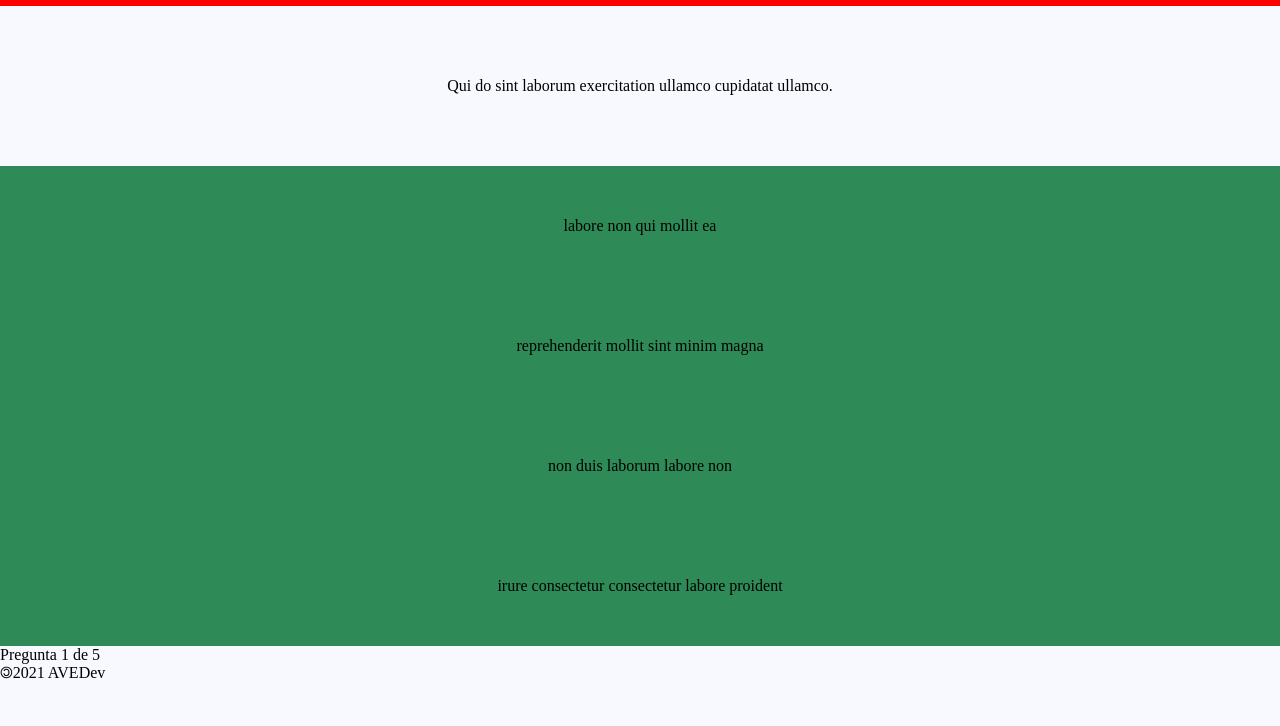
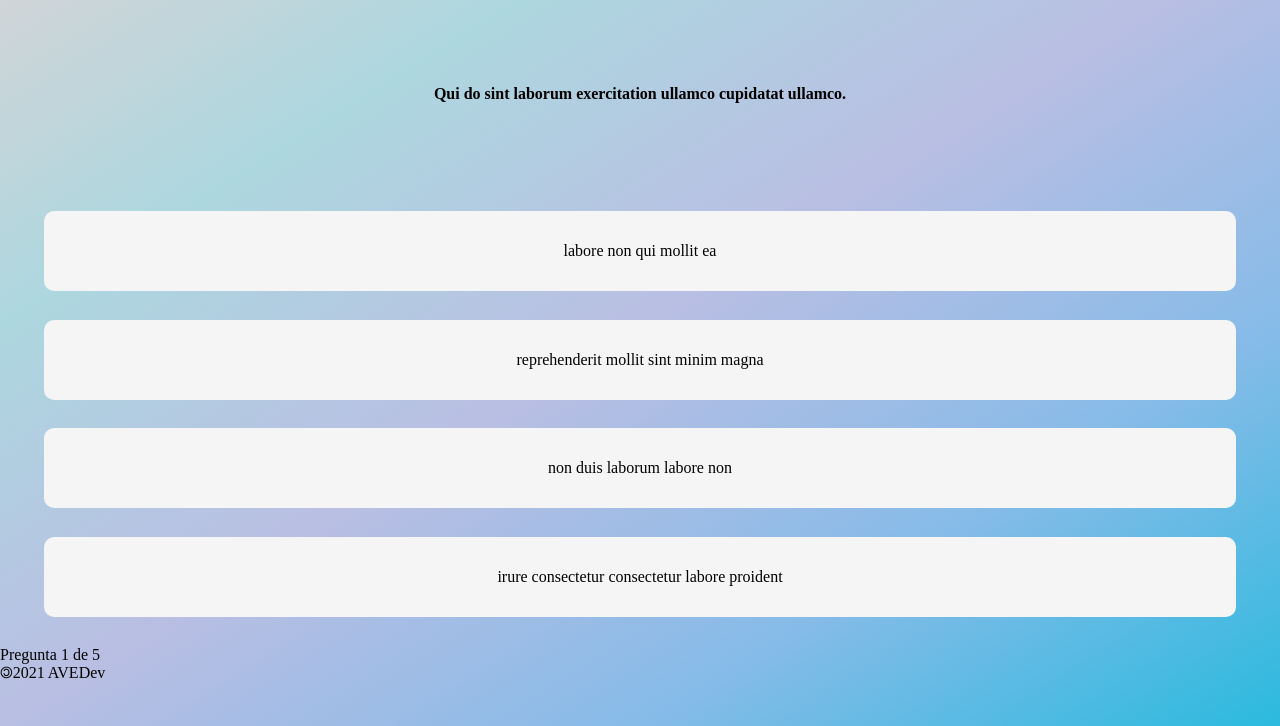
Before and after one commit to rovilram/quizFullstack, a plain HTML site: page quiz.html in a window 1280 px wide. Shown: the part 74-800 px from the top of the page. Drawn offline with Linux system fonts and the light colour scheme.

Commit message:
styles.css: index.html styles

```diff
--- a/css/styles.css
+++ b/css/styles.css
@@ -1,6 +1,23 @@
+:root {
+  --main-bg-color: #f5f5f5;
+  --second-bg-color: #d8d4d6;
+  --body-bg-color: #ADD7DF;
+}
+
+* {
+  box-sizing: border-box;
+}
+
 body {
-    margin:0;
-    background-color: ghostwhite;
+  margin: 0;
+  background-image: linear-gradient(
+    to left top,
+    #2bbade,
+    #86bbe8,
+    #b9bee3,
+    #ADD7DF,
+    #d8d4d6
+  );
 }
 
 .valid {
@@ -8,70 +25,117 @@ body {
 }
 
 .invalid {
-    background-color:red;
+  background-color: red;
 }
 
 .hidden {
   display: none;
-    background-color: green;
 }
 
 .header {
-    height:10vh;
-    background-color: red;
+  height: 10vh;
   display: flex;
   justify-content: center;
   align-items: center;
 }
 
 h1 {
-    margin:0;
+  margin: 0;
 }
 
-.footerWrapper {
+#footerWrapper {
   height: 10vh;
-    background-color: red;
+}
+
+.quizForm {
+  display: flex;
+  flex-direction: column;
+  justify-content: center;
+  align-items: center;
+  height: 100%;
+  border-radius: 10px;
+  width: 98%;
 }
 
 #titleWrapper {
-    display:flex;
+  flex-grow: 1;
+  display: flex;
   justify-content: center;
   align-items: center;
   flex-direction: column;
-    height: 20vh;
+  width: 95%;
+  margin: 1vh 0;
+  padding: 0 2%;
+  border-radius: 10px;
+  font-weight: bold;
+  text-align: center;
+  max-height: 20vh;
 }
 
 .title {
-    margin:0;
+  margin: 0;
+
 }
 
 #questionWrapper {
+  display: flex;
+  flex-direction: column;
+  align-items: center;
   height: 80vh;
 }
 
-
 .answerInput {
-    visibility:hidden;
+  visibility: hidden;
   width: 0;
   height: 0;
-    margin:0;
+  margin: 0;
 }
 
 #answersWrapper {
-    height: 60vh;
-    background-color: orange;
+  flex-grow: 1;
+  display: flex;
+  flex-direction: column;
+  justify-content: space-evenly;
+  align-items: center;
+  width: 95%;
+  border-radius: 10px;
 }
 
+.answerWrapper {
+  background-color: var(--main-bg-color);
+  flex-grow: 1;
+  display: flex;
+  justify-content: center;
+  align-items: center;
+  border-radius: 10px;
+  width: 100%;
+  max-height: 10vh;
+  text-align: center;
+  padding: 0 2%;
+  transition: background-color 0.5s;
+}
 
+.answerWrapper:hover {
+  background-color: var(--body-bg-color);
+}
 
-.answerWrapper {
-    height: 15vh;
-    background-color: seagreen;
-    display:flex;
+.finished {
+  display: flex;
+  flex-direction: column;
   justify-content: center;
   align-items: center;
 }
 
-.answerLabel {
+.finishedHeader {
+  font-size: 2.5rem;
+}
+.finishedText {
+  font-size: 1.5rem;
+}
+.finishedNumber {
+  font-size: 3rem;
+}
 
+.finishedHeader {
+  margin: 0;
 }
```
Lines whose indentation alone changed are shown as unchanged.
